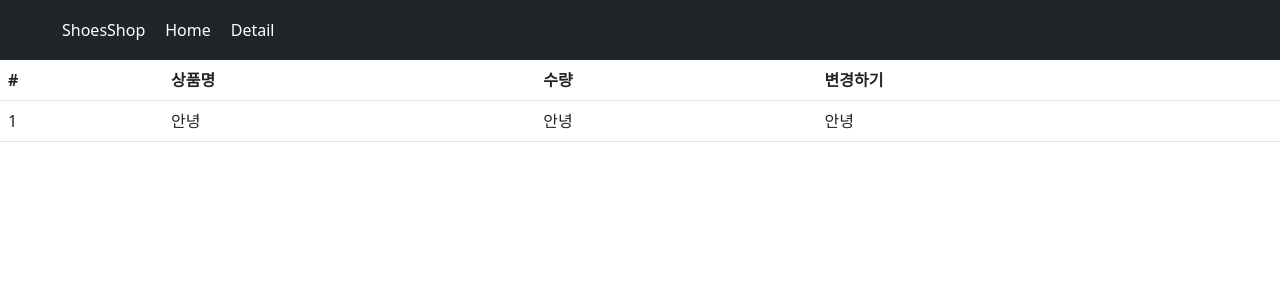
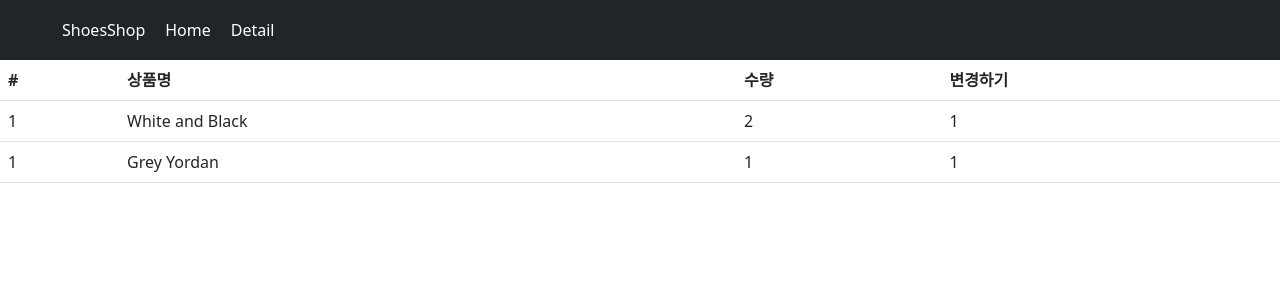
Before and after one commit to wkdwhdghks/shoppingmall, a React (Create React App) app: page /cart in a window 1280 px wide. Shown: the top 300 px of the page. Built offline with nearby package versions, Linux system fonts and the light colour scheme.

Commit message:
[Feat] Redux 데이터 바인딩

```diff
--- a/src/page/Cart.js
+++ b/src/page/Cart.js
@@ -1,6 +1,9 @@
 import { Table } from "react-bootstrap";
+import { useSelector } from "react-redux";
 
 export default function Cart() {
+  const state = useSelector((state) => state.cartData);
+  console.log(state);
   return (
     <div>
       <Table>
@@ -13,12 +16,14 @@
           </tr>
         </thead>
         <tbody>
-          <tr>
-            <td>1</td>
-            <td>안녕</td>
-            <td>안녕</td>
-            <td>안녕</td>
-          </tr>
+          {state.map((item) => (
+            <tr>
+              <td>1</td>
+              <td>{item.name}</td>
+              <td>{item.count}</td>
+              <td>1</td>
+            </tr>
+          ))}
         </tbody>
       </Table>
     </div>
--- a/src/store.js
+++ b/src/store.js
@@ -1,5 +1,15 @@
-import { configureStore } from "@reduxjs/toolkit";
+import { configureStore, createSlice } from "@reduxjs/toolkit";
+
+const cartData = createSlice({
+  name: "cartData",
+  initialState: [
+    { id: 0, name: "White and Black", count: 2 },
+    { id: 2, name: "Grey Yordan", count: 1 },
+  ],
+});
 
 export default configureStore({
-  reducer: {},
+  reducer: {
+    cartData: cartData.reducer,
+  },
 });
```
